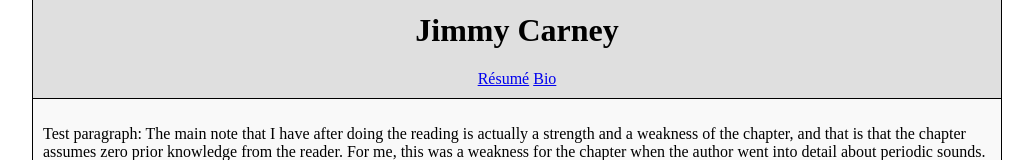
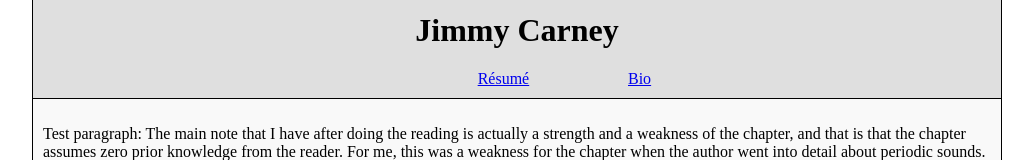
Before and after one commit to jimmycarney/oldjimmycarney.github.io, a plain HTML site: page index.html in a window 1280 px wide. Shown: the part 159-319 px from the top of the page, without its empty margins (123-1156 px from the left). Drawn offline with Linux system fonts and the light colour scheme.

Commit message:
added margin to links

```diff
--- a/stylesheet.css
+++ b/stylesheet.css
@@ -26,3 +26,6 @@ li {
 	padding: 10px;
 	border: 1px solid black;
 }
+a{
+	margin-left: 10%;
+}
```
